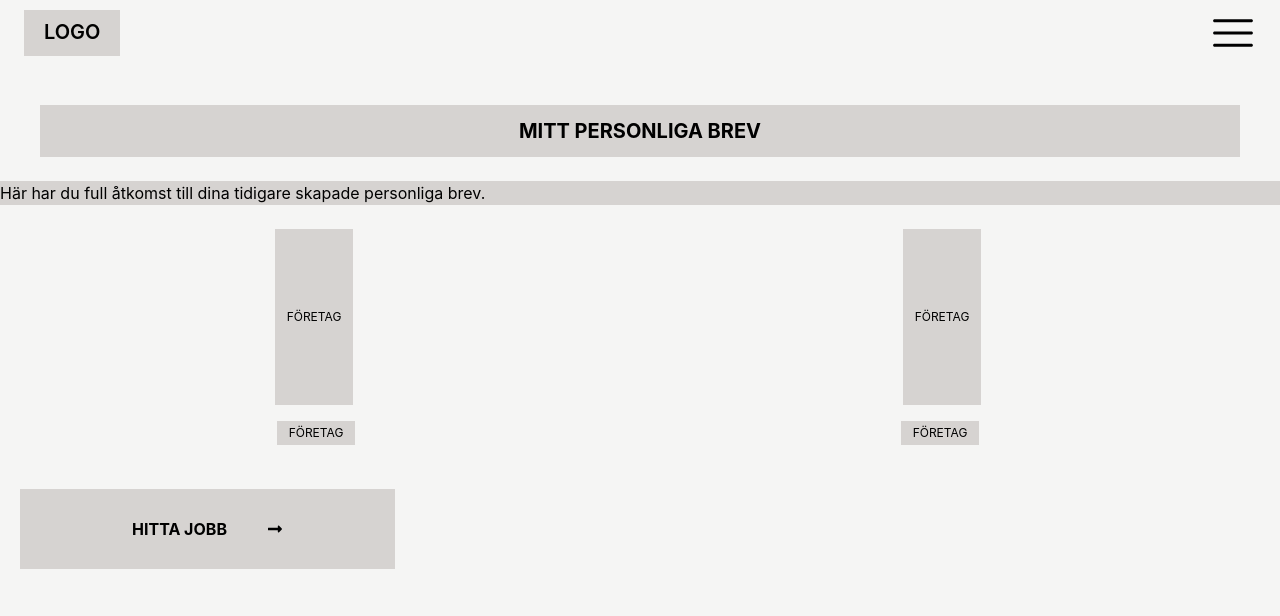
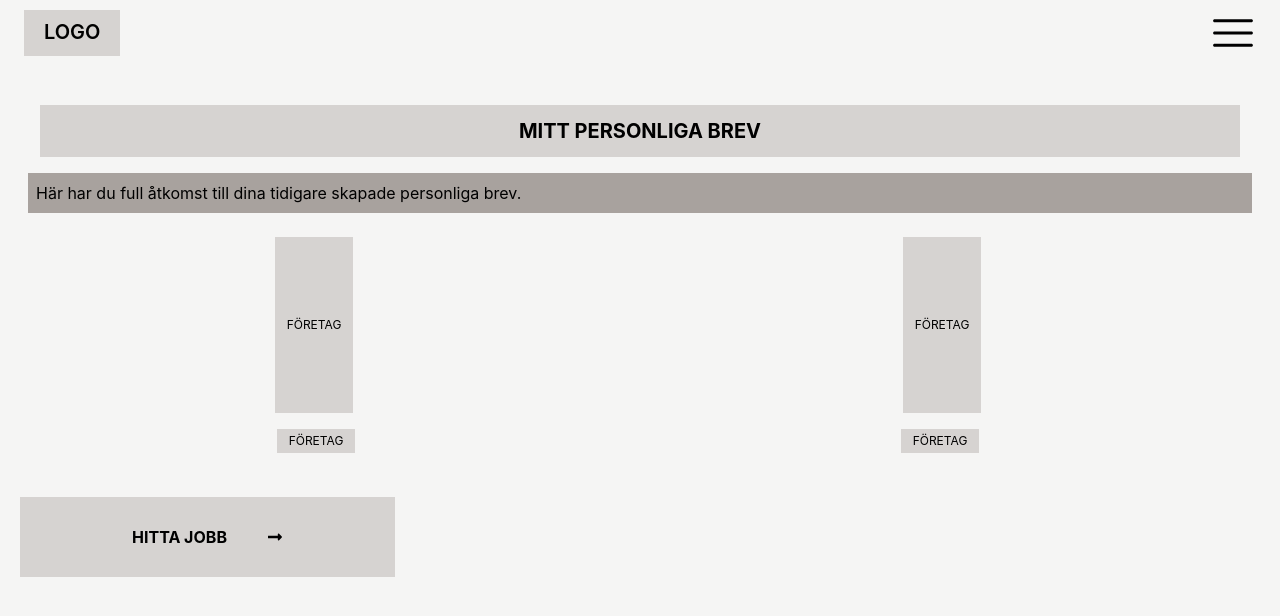
Before and after one commit to Adrozs/Emplojd, a React (Vite) app: page /NoEarlierCoverLetter in a window 1280 px wide. Shown: the top 616 px of the page. Built offline with nearby package versions, Linux system fonts and the light colour scheme.

Commit message:
Refactor styling in NoEarlierCoverLetter component and update text

```diff
--- a/src/pages/Profile/NoEarlierCoverLetter.jsx
+++ b/src/pages/Profile/NoEarlierCoverLetter.jsx
@@ -5,13 +5,13 @@ import { FaLongArrowAltRight } from 'react-icons/fa';
 function NoEarlierCoverLetter() {
 	return (
 		<>
-			<div className="bg-stone-300 flex justify-center p-3 items-center mt-10 mb-6 ml-10 mr-10">
+			<div className="bg-stone-300 flex justify-center p-3 items-center mt-10 mb-4 ml-10 mr-10">
 				<h6 className="font-bold text-xl text-center">MITT PERSONLIGA BREV</h6>
 			</div>
 
-			<div className="bg-stone-300 flex  mb-6">
-				<p className="text-l">
-					Här har du full åtkomst till dina tidigare skapade personliga brev.{' '}
+			<div className="bg-stone-400 flex  mb-6 ml-7 mr-7">
+				<p className="text-l p-2">
+					Här har du full åtkomst till dina tidigare skapade personliga brev.
 				</p>
 			</div>
 
```
